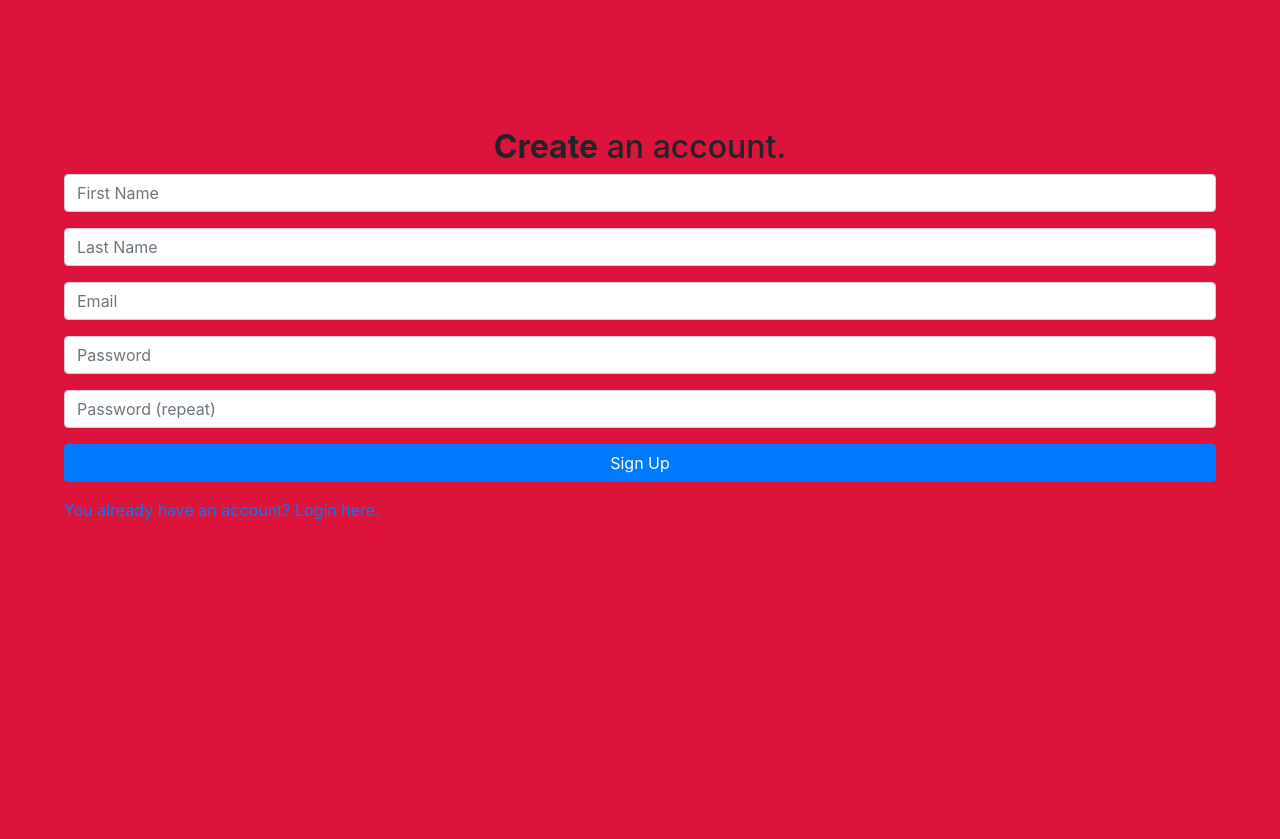
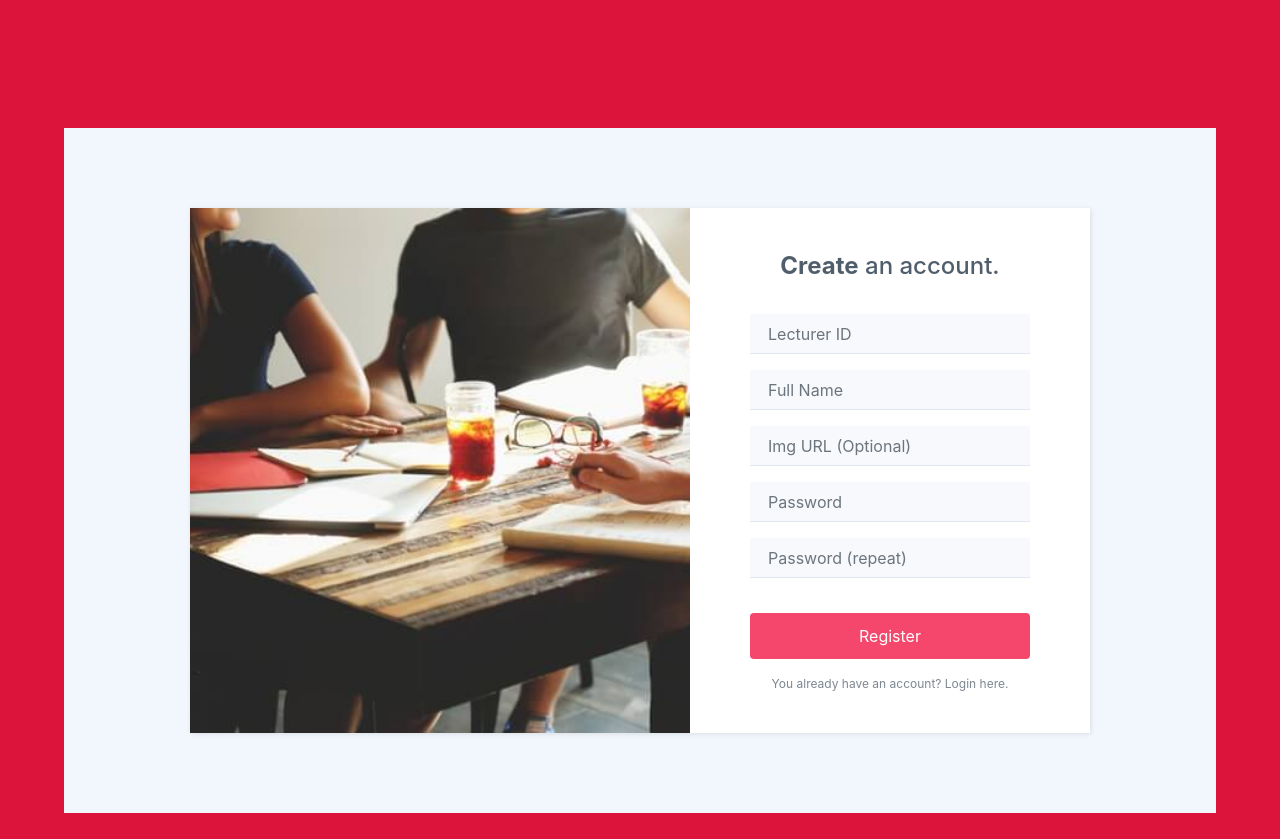
Before and after one commit to EmritYR/headcounter-pi, a PHP site: page /create_account.php in a window 1280 px wide. Before the commit the page ends 520 px from the top, so only its background shows below. Run offline with PHP 8.4, Linux system fonts and the light colour scheme; some libraries are stand-ins or nearby versions.

Commit message:
[UPDATE] added create account function

```diff
--- /dev/null
+++ b/assets/css/Registration-Form-with-Photo.css
@@ -0,0 +1,84 @@
+.register-photo {
+  background:#f1f7fc;
+  padding:80px 0;
+}
+
+.register-photo .image-holder {
+  display:table-cell;
+  width:auto;
+  background:url(../../assets/img/meeting.jpg);
+  background-size:cover;
+}
+
+.register-photo .form-container {
+  display:table;
+  max-width:900px;
+  width:90%;
+  margin:0 auto;
+  box-shadow:1px 1px 5px rgba(0,0,0,0.1);
+}
+
+.register-photo form {
+  display:table-cell;
+  width:400px;
+  background-color:#ffffff;
+  padding:40px 60px;
+  color:#505e6c;
+}
+
+@media (max-width:991px) {
+  .register-photo form {
+    padding:40px;
+  }
+}
+
+.register-photo form h2 {
+  font-size:24px;
+  line-height:1.5;
+  margin-bottom:30px;
+}
+
+.register-photo form .form-control {
+  background:#f7f9fc;
+  border:none;
+  border-bottom:1px solid #dfe7f1;
+  border-radius:0;
+  box-shadow:none;
+  outline:none;
+  color:inherit;
+  text-indent:6px;
+  height:40px;
+}
+
+.register-photo form .form-check {
+  font-size:13px;
+  line-height:20px;
+}
+
+.register-photo form .btn-primary {
+  background:#f4476b;
+  border:none;
+  border-radius:4px;
+  padding:11px;
+  box-shadow:none;
+  margin-top:35px;
+  text-shadow:none;
+  outline:none !important;
+}
+
+.register-photo form .btn-primary:hover, .register-photo form .btn-primary:active {
+  background:#eb3b60;
+}
+
+.register-photo form .btn-primary:active {
+  transform:translateY(1px);
+}
+
+.register-photo form .already {
+  display:block;
+  text-align:center;
+  font-size:12px;
+  color:#6f7a85;
+  opacity:0.9;
+  text-decoration:none;
+}
--- a/create_account.php
+++ b/create_account.php
@@ -8,91 +8,34 @@ session_start();
 <head>
     <meta charset="utf-8">
     <meta name="viewport" content="width=device-width, initial-scale=1.0">
-    <title>Register</title>
-    <link rel="stylesheet" href="https://cdnjs.cloudflare.com/ajax/libs/twitter-bootstrap/4.0.0/css/bootstrap.min.css">
-    <link rel="stylesheet" href="assets/css/register.css">
+    <title>Headcounter</title>
+    <link rel="stylesheet" href="assets/bootstrap/css/bootstrap.min.css">
+    <link rel="stylesheet" href="assets/fonts/font-awesome.min.css">
+    <link rel="stylesheet" href="assets/fonts/ionicons.min.css">
+    <link rel="stylesheet" href="https://fonts.googleapis.com/css?family=Bitter:400,700">
+    <link rel="stylesheet" href="assets/css/Article-List.css">
+    <link rel="stylesheet" href="assets/css/Header-Dark.css">
+    <link rel="stylesheet" href="assets/css/Login-Form-Dark.css">
+    <link rel="stylesheet" href="assets/css/Registration-Form-with-Photo.css">
     <link rel="stylesheet" href="assets/css/styles.css">
 </head>
 
 <body>
-<div class="register-photo">
-    <div class="form-container">
-        <div class="image-holder"></div>
-        <form method="post" action="connectivity.php" id="register_form">
-            <h2 class="text-center"><strong>Create</strong> an account.</h2>
-            <div class="form-group">
-                <input id="first_name" class="form-control" type="text" name="first_name" placeholder="First Name"
-                       required>
-            </div>
-            <div class="form-group">
-                <input id="last_name" class="form-control" type="text" name="last_name" placeholder="Last Name"
-                       required>
-            </div>
-            <div class="form-group">
-                <input id="email" class="form-control" type="email" name="email" placeholder="Email" required>
-            </div>
-            <div class="form-group">
-                <input id="password" class="form-control" type="password" name="password" placeholder="Password"
-                       required>
-            </div>
-            <div class="form-group">
-                <input id="repeat_password" class="form-control" type="password" name="password-repeat"
-                       placeholder="Password (repeat)" required>
-            </div>
-            <div class="form-group">
-                <div id="captcha" class="g-recaptcha" data-sitekey="6LfIKMMUAAAAAE8pvOe6vIuvkR5elVX_sjJ0D0Id"></div>
-            </div>
-            <div class="form-group">
-                <button class="btn btn-primary btn-block" type="submit">Sign Up</button>
-            </div>
-            <a href="#" class="already">You already have an account? Login here.</a>
-        </form>
+    <div class="register-photo">
+        <div class="form-container">
+            <div class="image-holder"></div>
+            <form method="post" action="connectivity.php">
+                <h2 class="text-center"><strong>Create</strong> an account.</h2>
+                <div class="form-group"><input class="form-control" type="number" name="lecturer_id" placeholder="Lecturer ID"></div>
+                <div class="form-group"><input class="form-control" type="text" name="name" placeholder="Full Name"></div>
+                <div class="form-group"><input class="form-control" type="text" name="img_url" placeholder="Img URL (Optional)"></div>
+                <div class="form-group"><input class="form-control" type="password" name="password" placeholder="Password"></div>
+                <div class="form-group"><input class="form-control" type="password" name="password-repeat" placeholder="Password (repeat)"></div>
+                <div class="form-group"><input class="btn btn-primary btn-block" type="submit" value="Register" name="create_account"/></div><a href="#" class="already">You already have an account? Login here.</a></form>
+        </div>
     </div>
-</div>
+    <script src="assets/js/jquery.min.js"></script>
+    <script src="assets/bootstrap/js/bootstrap.min.js"></script>
 </body>
-<script src="https://cdnjs.cloudflare.com/ajax/libs/jquery/3.2.1/jquery.min.js"></script>
-<script src="https://cdnjs.cloudflare.com/ajax/libs/twitter-bootstrap/4.0.0/js/bootstrap.bundle.min.js"></script>
-<script src="https://www.google.com/recaptcha/api.js" async defer></script>
-
-<script>
-    $(document).ready(function () {
-        $('#register_form').submit(function (e) {
-            const first_name = $('#first_name').val();
-            const last_name = $('#last_name').val();
-            const email = $('#email').val();
-            const password = $('#password').val();
-            const repeat_password = $('#repeat_password').val();
-
-            $(".error").remove();
-
-            if (first_name.length < 1) {
-                $('#first_name').after('<span class="error">This field is required</span>');
-            }
-            if (last_name.length < 1) {
-                $('#last_name').after('<span class="error">This field is required</span>');
-            }
-            if (email.length < 1) {
-                $('#email').after('<span class="error">This field is required</span>');
-            } else {
-                var regEx = /(?:[a-z0-9!#$%&'*+/=?^_`{|}~-]+(?:\.[a-z0-9!#$%&'*+/=?^_`{|}~-]+)*|"(?:[\x01-\x08\x0b\x0c\x0e-\x1f\x21\x23-\x5b\x5d-\x7f]|\\[\x01-\x09\x0b\x0c\x0e-\x7f])*")@(?:(?:[a-z0-9](?:[a-z0-9-]*[a-z0-9])?\.)+[a-z0-9](?:[a-z0-9-]*[a-z0-9])?|\[(?:(?:25[0-5]|2[0-4][0-9]|[01]?[0-9][0-9]?)\.){3}(?:25[0-5]|2[0-4][0-9]|[01]?[0-9][0-9]?|[a-z0-9-]*[a-z0-9]:(?:[\x01-\x08\x0b\x0c\x0e-\x1f\x21-\x5a\x53-\x7f]|\\[\x01-\x09\x0b\x0c\x0e-\x7f])+)\])/;
-                var validEmail = regEx.test(email);
-                if (!validEmail) {
-                    $('#email').after('<span class="error">Enter a valid email</span>');
-                }
-            }
-            if (password.length < 8) {
-                $('#password').after('<span class="error">Password must be at least 8 characters long</span>');
-            }
-            if (password !== repeat_password) {
-                $('#repeat_password').after('<span class="error">Password must match</span>');
-            }
-
-            if(grecaptcha.getResponse() === "") {
-                e.preventDefault();
-                $('#captcha').after('<span class="error">Invalid Captcha</span>');
-            }
-        });
-    });
-</script>
 
 </html>
```
Also changed, not shown: connectivity.php (+31 -5 lines), assets/img/meeting.jpg (added).
